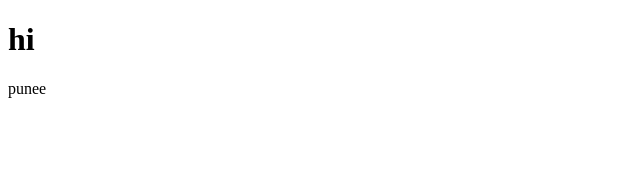
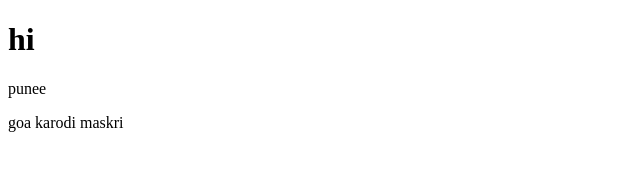
Before and after one commit to Aaryan-Karodi/manager, a plain HTML site: page index.html in a window 1280 px wide. Shown: the whole page, without its empty margins (0-640 px from the left). Drawn offline with Linux system fonts and the light colour scheme.

Commit message:
g
karodi

maskri

```diff
--- a/index.html
+++ b/index.html
@@ -8,5 +8,8 @@
 <body>
     <h1>hi</h1>
     <p>punee</p>
+    goa
+    karodi
+    maskri
 </body>
 </html>
```
